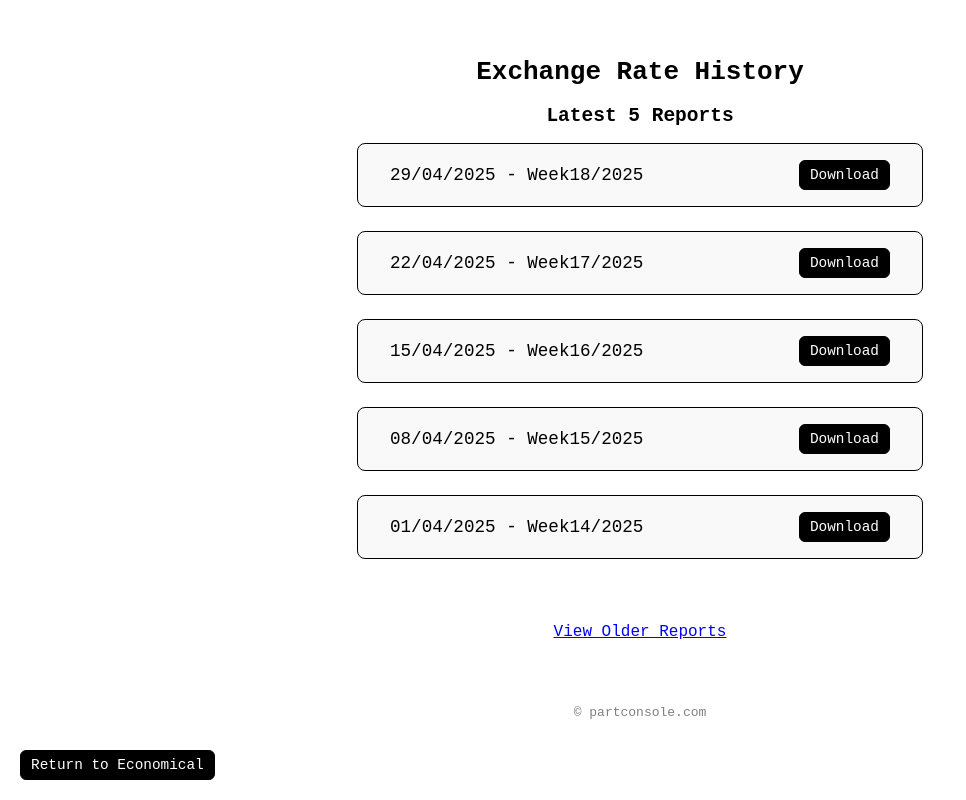
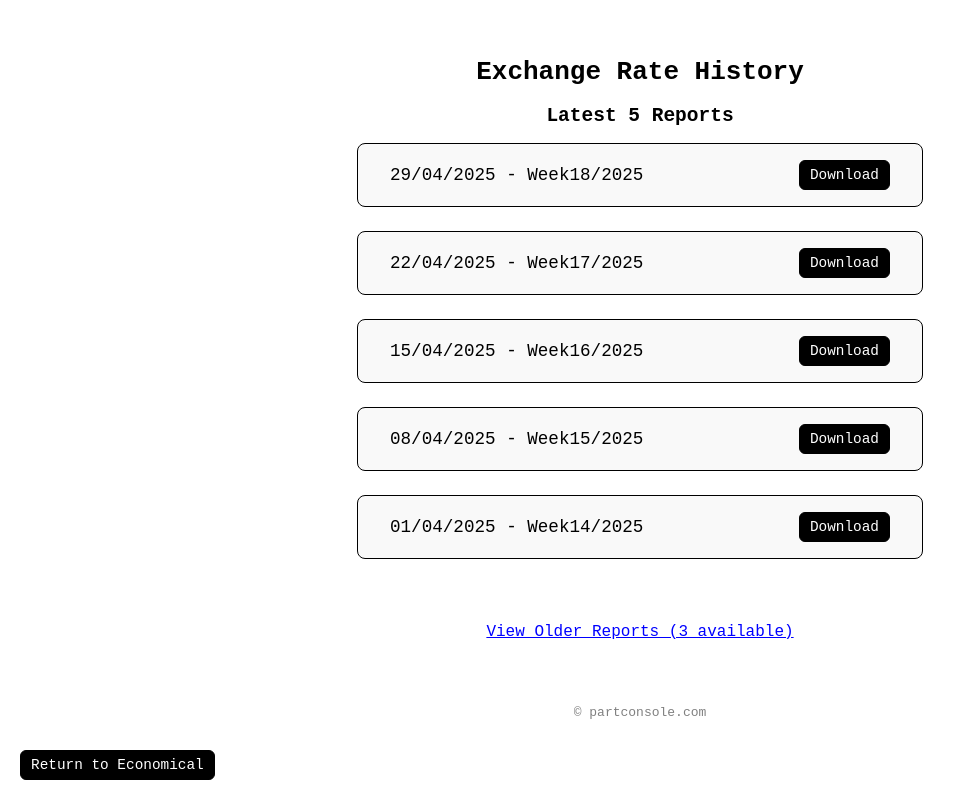
Before and after one commit to partconsole/partconsole.github.io, a website: page history.html in a window 1280 px wide. Shown: the whole page, without its empty margins (0-966 px from the left). Drawn offline with Linux system fonts and the light colour scheme.

Commit message:
Update history.html

```diff
--- a/history.html
+++ b/history.html
@@ -118,14 +118,31 @@
     </div>
   </div>
 
-  <!-- Link to older reports -->
+  <!-- Link to Older Reports -->
   <div>
-    <a href="older.html" class="older-link">View Older Reports</a>
+    <a href="older.html" class="older-link" id="older-link">View Older Reports</a>
   </div>
 
-  <!-- Return to Economical Button -->
+  <!-- Return to Economical -->
   <button id="return-btn" onclick="window.location.href='economical.html'">Return to Economical</button>
 
   <footer>&copy; partconsole.com</footer>
+
+  <script>
+    window.addEventListener('DOMContentLoaded', () => {
+      fetch('older.html')
+        .then(response => response.text())
+        .then(html => {
+          const tempDiv = document.createElement('div');
+          tempDiv.innerHTML = html;
+          const fileList = tempDiv.querySelectorAll('#older-files li');
+          const count = fileList.length;
+          if (count > 0) {
+            document.getElementById('older-link').textContent = `View Older Reports (${count} available)`;
+          }
+        })
+        .catch(error => console.error('Error fetching older.html:', error));
+    });
+  </script>
 </body>
 </html>
```
